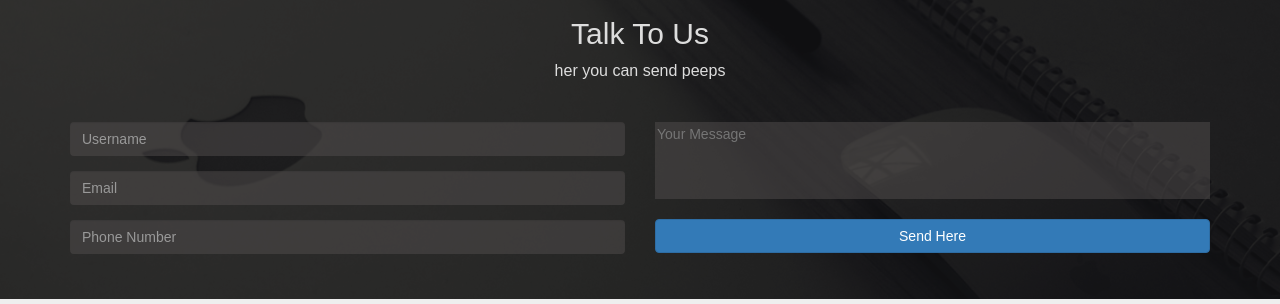
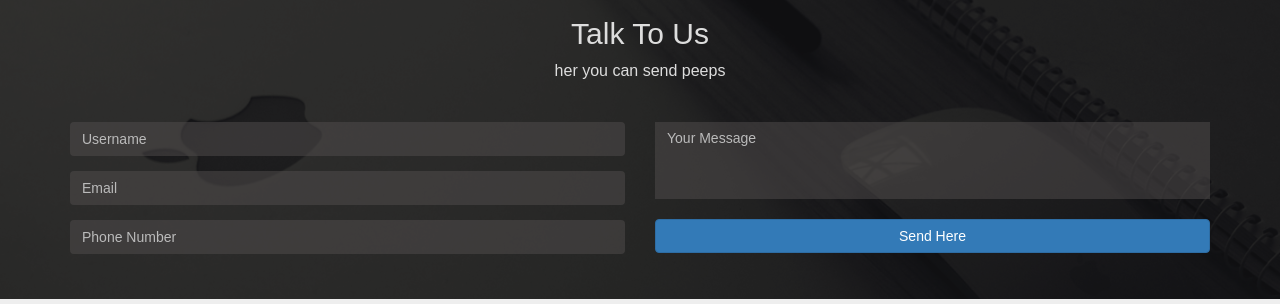
Before and after one commit to Moawny/sample5, a plain HTML site: page index.html in a window 1280 px wide. Shown: the part 3482-3786 px from the top of the page. Drawn offline with nearby package versions, Linux system fonts and the light colour scheme.

Commit message:
Update style.css

```diff
--- a/css/style.css
+++ b/css/style.css
@@ -314,9 +314,11 @@ h1, h2, h3, h4, h5, .lead {font-family: 'Droid Sans', sans-serif}
 
 .contact p {margin-bottom:40px}
 
-.contact textarea {height: 5.5em;;width:100%;resize:none}
+.contact textarea {height: 5.5em;;width:100%;resize:none;padding: 6px 12px;}
 
-.contact input, .contact textarea {background:rgba(82,78,78,0.5);color:#FFF;border:none;outline:none}
+.contact input:focus, .contact input, .contact textarea {background:rgba(82,78,78,0.5);color:#ddd;border:none;outline:none;box-shadow:none;}
+
+.contact input::placeholder, .contact textarea::placeholder {color:#bbb}
 
 /* End Section Contact Us */
 
```
